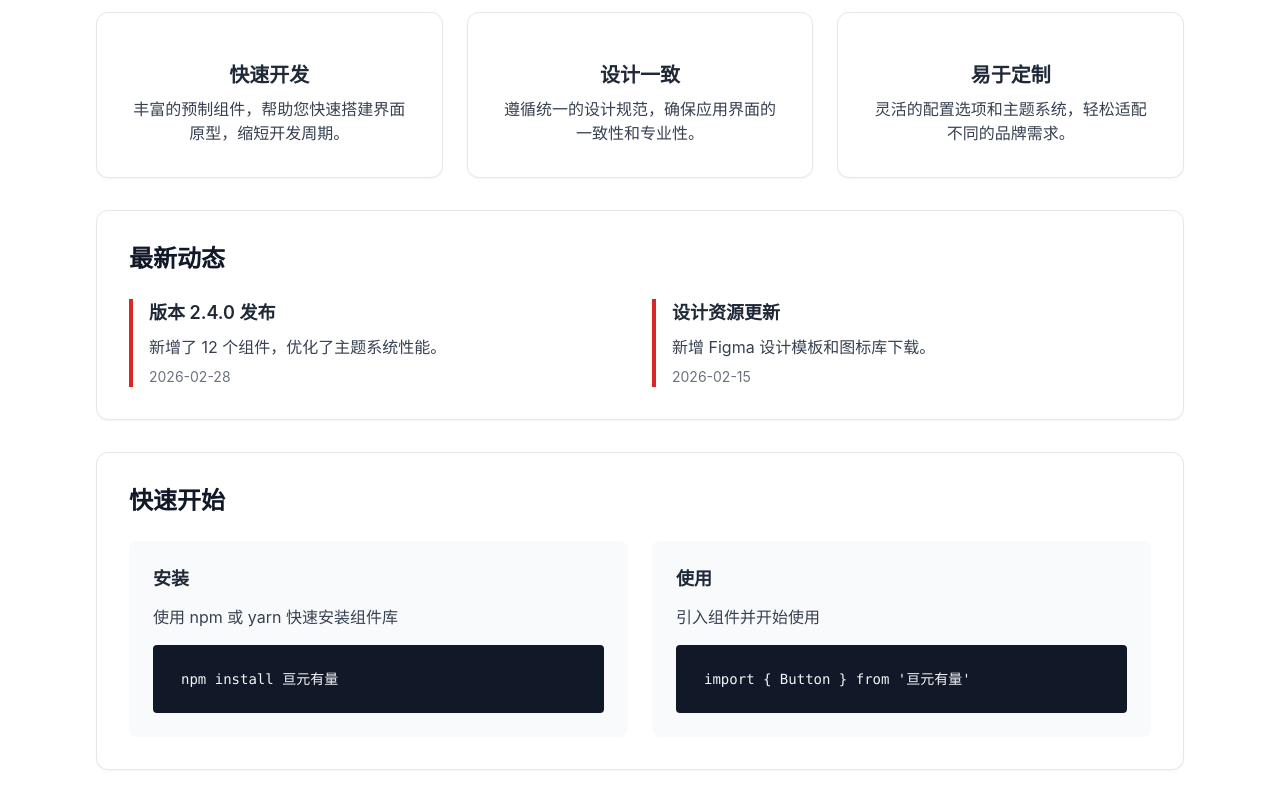
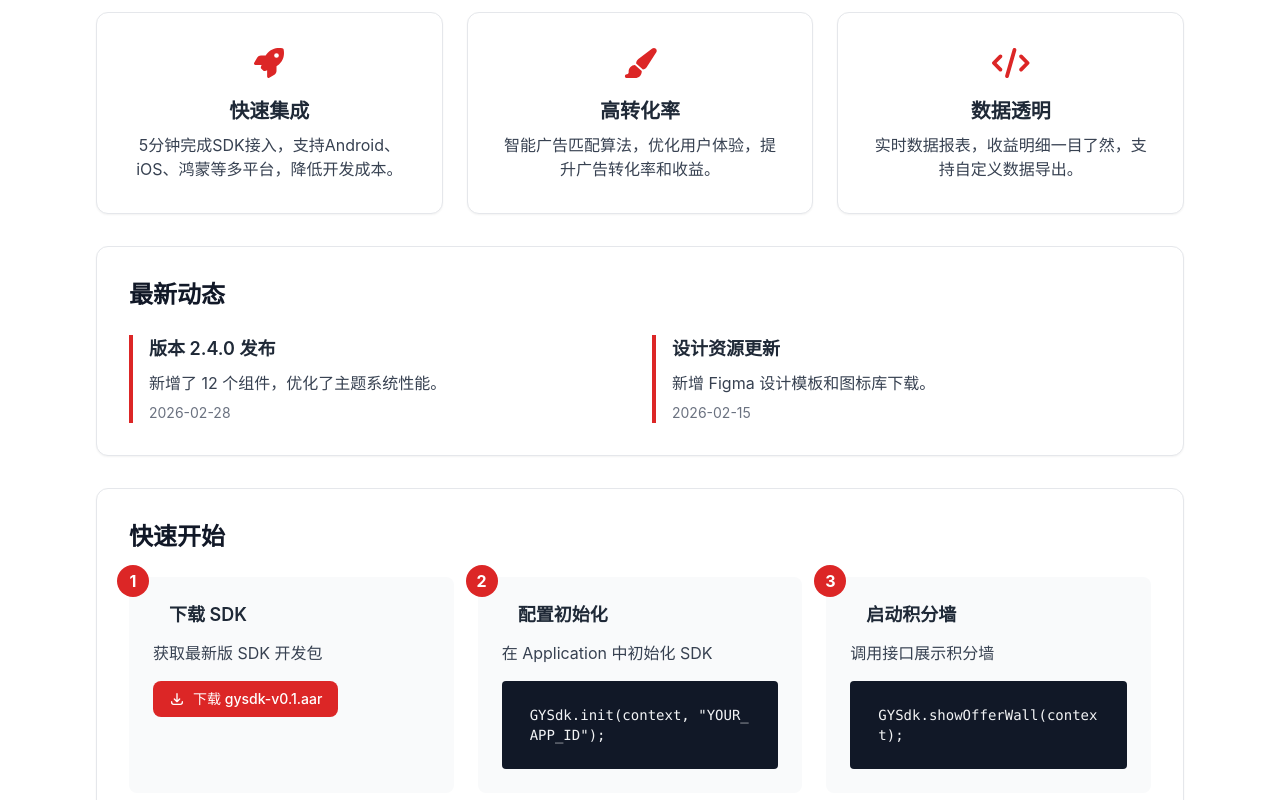
Before and after one commit to wnaglanfeng/ssp_doc_web, a Next.js app: page / in a window 1280 px wide. Shown: the part 740-1540 px from the top of the page. Built offline with nearby package versions, Linux system fonts and the light colour scheme.

Commit message:
feat: 优化首页快速开始区域
- 快速开始改为3步流程：下载SDK、配置初始化、启动积分墙
- 添加SDK下载按钮，链接到CDN地址
- 修复代码块横向滚动条问题（自动换行）
- 更新Features区域内容和图标
- 首页图标改用FontAwesome React组件

```diff
--- a/src/app/page.tsx
+++ b/src/app/page.tsx
@@ -3,6 +3,8 @@
 import './globals.css'
 import React, { useState, useEffect, useRef } from 'react';
 import Image from 'next/image';
+import { FontAwesomeIcon } from '@fortawesome/react-fontawesome';
+import { faRocket, faPaintBrush, faCode } from '@fortawesome/free-solid-svg-icons';
 
 const HomePage: React.FC = () => {
   const [mousePosition, setMousePosition] = useState({ x: 0, y: 0 });
@@ -110,29 +112,29 @@ const HomePage: React.FC = () => {
             <div className="grid grid-cols-1 md:grid-cols-3 gap-6">
               <div className="bg-white p-8 rounded-xl shadow-sm border border-gray-200 text-center">
                 <div className="text-red-600 text-3xl mb-4">
-                  <i className="fas fa-rocket"></i>
+                  <FontAwesomeIcon icon={faRocket} />
                 </div>
-                <h3 className="text-xl font-semibold text-gray-800 mb-2">快速开发</h3>
+                <h3 className="text-xl font-semibold text-gray-800 mb-2">快速集成</h3>
                 <p className="text-gray-700">
-                  丰富的预制组件，帮助您快速搭建界面原型，缩短开发周期。
+                  5分钟完成SDK接入，支持Android、iOS、鸿蒙等多平台，降低开发成本。
                 </p>
               </div>
               <div className="bg-white p-8 rounded-xl shadow-sm border border-gray-200 text-center">
                 <div className="text-red-600 text-3xl mb-4">
-                  <i className="fas fa-paint-brush"></i>
+                  <FontAwesomeIcon icon={faPaintBrush} />
                 </div>
-                <h3 className="text-xl font-semibold text-gray-800 mb-2">设计一致</h3>
+                <h3 className="text-xl font-semibold text-gray-800 mb-2">高转化率</h3>
                 <p className="text-gray-700">
-                  遵循统一的设计规范，确保应用界面的一致性和专业性。
+                  智能广告匹配算法，优化用户体验，提升广告转化率和收益。
                 </p>
               </div>
               <div className="bg-white p-8 rounded-xl shadow-sm border border-gray-200 text-center">
                 <div className="text-red-600 text-3xl mb-4">
-                  <i className="fas fa-code"></i>
+                  <FontAwesomeIcon icon={faCode} />
                 </div>
-                <h3 className="text-xl font-semibold text-gray-800 mb-2">易于定制</h3>
+                <h3 className="text-xl font-semibold text-gray-800 mb-2">数据透明</h3>
                 <p className="text-gray-700">
-                  灵活的配置选项和主题系统，轻松适配不同的品牌需求。
+                  实时数据报表，收益明细一目了然，支持自定义数据导出。
                 </p>
               </div>
             </div>
@@ -158,21 +160,50 @@ const HomePage: React.FC = () => {
           {/* Quick Start Section */}
           <section className="bg-white border border-gray-200 rounded-xl p-8 shadow-sm max-w-6xl mx-auto">
             <h2 className="text-2xl font-bold text-gray-900 mb-6">快速开始</h2>
-                        <div className="grid grid-cols-1 md:grid-cols-2 gap-6">
-                            <div className="bg-gray-50 rounded-lg p-6">
-                                <h3 className="text-lg font-semibold text-gray-800 mb-3">安装</h3>
-                                <p className="text-gray-700 mb-4">使用 npm 或 yarn 快速安装组件库</p>
-                                <pre className="bg-gray-900 text-gray-100 px-3 py-2 rounded text-sm overflow-x-auto">
-                                    <code>{'npm install 亘元有量'}</code>
+            <div className="grid grid-cols-1 md:grid-cols-3 gap-6">
+              {/* 第一步：下载 */}
+              <div className="bg-gray-50 rounded-lg p-6 relative">
+                <div className="absolute -top-3 -left-3 w-8 h-8 bg-red-600 text-white rounded-full flex items-center justify-center font-bold">1</div>
+                <h3 className="text-lg font-semibold text-gray-800 mb-3 pl-4">下载 SDK</h3>
+                <p className="text-gray-700 mb-4">获取最新版 SDK 开发包</p>
+                <a
+                  href="https://cdn02.aso.igenyuan.com/sdk/gysdk-v0.1.aar"
+                  target="_blank"
+                  rel="noopener noreferrer"
+                  className="inline-flex items-center bg-red-600 text-white px-4 py-2 rounded-lg hover:bg-red-700 transition-colors text-sm font-medium"
+                >
+                  <svg className="w-4 h-4 mr-2" fill="none" stroke="currentColor" viewBox="0 0 24 24">
+                    <path strokeLinecap="round" strokeLinejoin="round" strokeWidth={2} d="M4 16v1a3 3 0 003 3h10a3 3 0 003-3v-1m-4-4l-4 4m0 0l-4-4m4 4V4" />
+                  </svg>
+                  下载 gysdk-v0.1.aar
+                </a>
+              </div>
+              {/* 第二步：配置 */}
+              <div className="bg-gray-50 rounded-lg p-6 relative">
+                <div className="absolute -top-3 -left-3 w-8 h-8 bg-red-600 text-white rounded-full flex items-center justify-center font-bold">2</div>
+                <h3 className="text-lg font-semibold text-gray-800 mb-3 pl-4">配置初始化</h3>
+                <p className="text-gray-700 mb-4">在 Application 中初始化 SDK</p>
+                <pre className="bg-gray-900 text-gray-100 px-3 py-2 rounded text-sm overflow-x-auto whitespace-pre-wrap break-all">
+                  <code>{`GYSdk.init(context, "YOUR_APP_ID");`}</code>
                 </pre>
               </div>
-                            <div className="bg-gray-50 rounded-lg p-6">
-                                <h3 className="text-lg font-semibold text-gray-800 mb-3">使用</h3>
-                                <p className="text-gray-700 mb-4">引入组件并开始使用</p>
-                                <pre className="bg-gray-900 text-gray-100 px-3 py-2 rounded text-sm overflow-x-auto">
-                                    <code>{'import { Button } from \'亘元有量\''}</code>
+              {/* 第三步：启动 */}
+              <div className="bg-gray-50 rounded-lg p-6 relative">
+                <div className="absolute -top-3 -left-3 w-8 h-8 bg-red-600 text-white rounded-full flex items-center justify-center font-bold">3</div>
+                <h3 className="text-lg font-semibold text-gray-800 mb-3 pl-4">启动积分墙</h3>
+                <p className="text-gray-700 mb-4">调用接口展示积分墙</p>
+                <pre className="bg-gray-900 text-gray-100 px-3 py-2 rounded text-sm overflow-x-auto whitespace-pre-wrap break-all">
+                  <code>{`GYSdk.showOfferWall(context);`}</code>
                 </pre>
               </div>
+            </div>
+            <div className="mt-6 text-center">
+              <a href="/doc/quick-start" className="inline-flex items-center text-red-600 hover:text-red-700 font-medium">
+                查看完整接入文档
+                <svg className="w-4 h-4 ml-1" fill="none" stroke="currentColor" viewBox="0 0 24 24">
+                  <path strokeLinecap="round" strokeLinejoin="round" strokeWidth={2} d="M9 5l7 7-7 7" />
+                </svg>
+              </a>
             </div>
           </section>
         </div>
```
Lines whose indentation alone changed are shown as unchanged.
